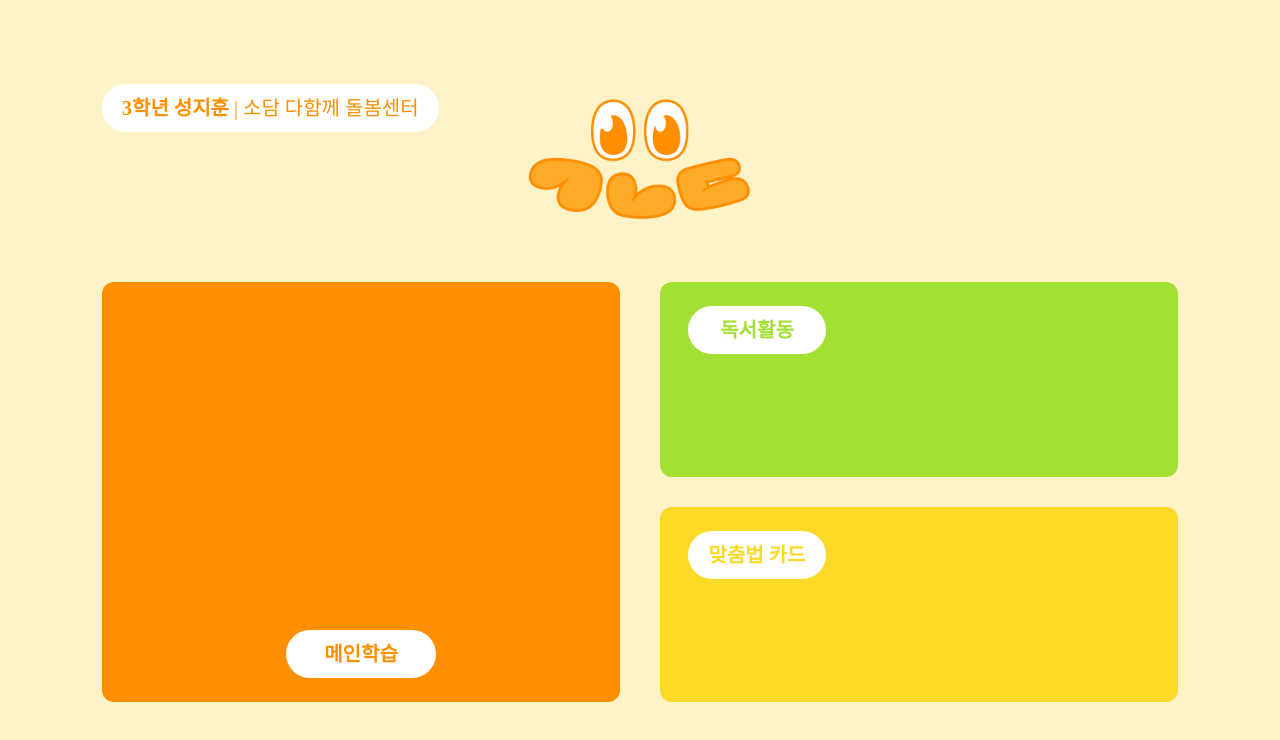
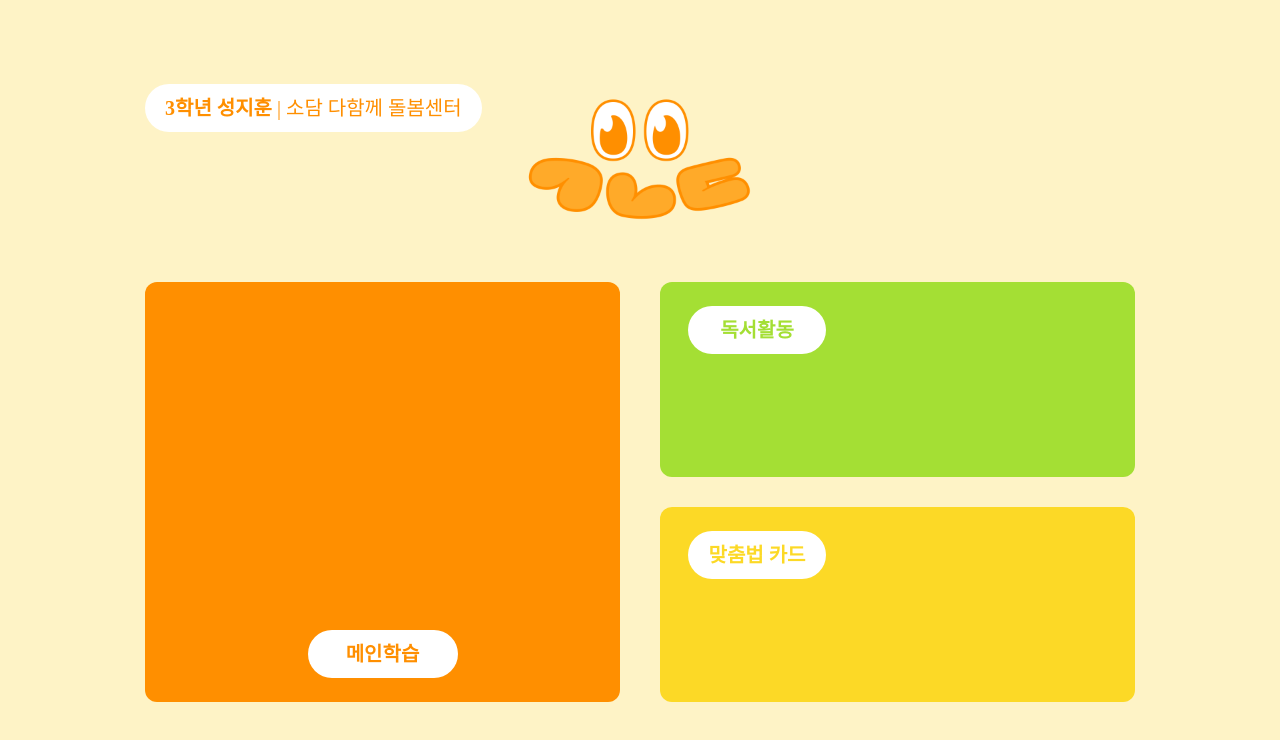
Before and after one commit to CCT-BEST-OF-BEST/beneficial-fe, a React (Vite) app: page / in a window 1280 px wide. Shown: the top 740 px of the page. Built offline with nearby package versions, Linux system fonts and the light colour scheme; a web font is replaced by a local one.

Commit message:
기능 구현은 완료

```diff
--- a/src/app/index.css
+++ b/src/app/index.css
@@ -3,7 +3,7 @@
 
 @font-face {
     font-family: 'ONE-Mobile-POP';
-    src: url('/public/fonts/ONE-Mobile-POP-OTF.otf') format('opentype');
+    src: url('/fonts/ONE-Mobile-POP-OTF.otf') format('opentype');
     font-weight: normal;
     font-style: normal;
 }
--- a/src/features/studyStep/ui/StudyStep1.tsx
+++ b/src/features/studyStep/ui/StudyStep1.tsx
@@ -41,7 +41,7 @@ export default function StudyStep1({ handleStepClick }: { handleStepClick: () =>
           <ArrowIcon className="text-gray-2 scale-x-[-1]" />
         </button>
       </div>
-      <h3 className="typography-SB1 text-gray-2 mt-11 text-center">
+      <h3 className="typography-SB1 text-gray-2 mt-11 mb-4 text-center">
         카드를 뒤집어서 어휘를 확인해보세요.
       </h3>
       <Button
--- a/src/features/studyStep/ui/StudyStep3.tsx
+++ b/src/features/studyStep/ui/StudyStep3.tsx
@@ -76,7 +76,6 @@ export default function StudyStep3() {
         </div>
         <ReviewPopup />
       </div>
-
       <Badge type={badge} />
 
       <div className="mx-auto flex h-[210px] w-[228px] items-center justify-center">
--- a/src/widgets/Layout.tsx
+++ b/src/widgets/Layout.tsx
@@ -2,8 +2,10 @@ import { Outlet } from 'react-router-dom';
 
 export default function Layout() {
   return (
-    <main className="min-h-screen flex flex-col bg-amber-100 pt-21 pb-24.5 px-25.5 relative">
-      <Outlet />
-    </main>
+    <div className="flex w-full min-w-[1000px] justify-center bg-amber-100">
+      <main className="pt-21 pb-24.5 px-25.5 relative flex min-h-screen w-full max-w-[1194px] flex-col">
+        <Outlet />
+      </main>
+    </div>
   );
 }
```
